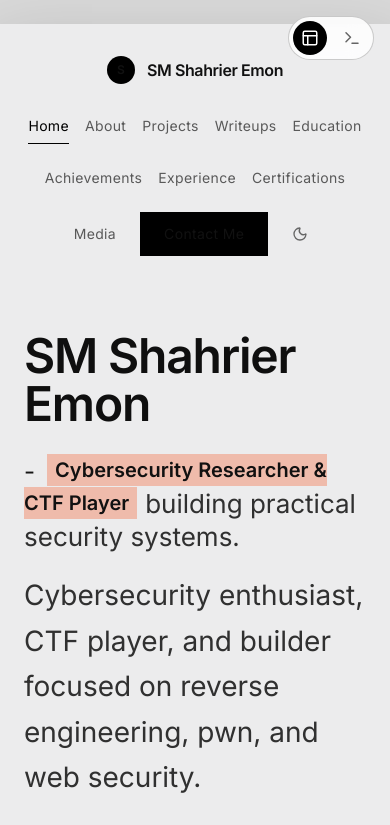
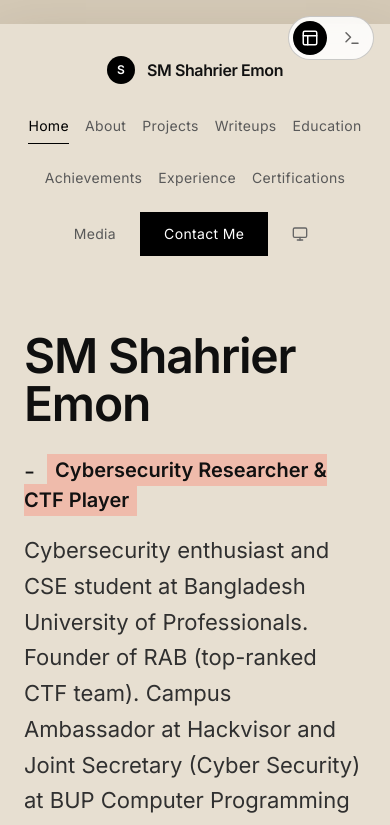
Before and after one commit to Emon095/portfolio, a React (Vite) app: page / in a window 390 px wide. Shown: the top 825 px of the page. Built offline with nearby package versions, Linux system fonts and the light colour scheme; a web font is replaced by a local one.

Commit message:
vault backup: 2026-04-27 21:33:45

```diff
--- a/src/App.tsx
+++ b/src/App.tsx
@@ -44,20 +44,20 @@ type DetailEntry = {
 
 const Scanlines = () => <div className="scanlines" />;
 
-type ThemeMode = 'light' | 'dark';
+type ThemeMode = 'light' | 'dark' | 'classic';
 
 const ModeToggle = ({ mode, setMode, theme }: { mode: 'editorial' | 'terminal', setMode: (m: 'editorial' | 'terminal') => void, theme: ThemeMode }) => (
-  <div className={`fixed top-4 right-4 md:top-8 md:right-8 z-[60] flex items-center gap-2 backdrop-blur-md p-1 rounded-full border ${mode === 'editorial' ? (theme === 'light' ? 'bg-white/85 border-black/20' : 'bg-[#171717]/85 border-white/15') : 'bg-mono-surface/80 border-mono-border'}`}>
+  <div className={`fixed top-4 right-4 md:top-8 md:right-8 z-[60] flex items-center gap-2 backdrop-blur-md p-1 rounded-full border ${mode === 'editorial' ? (theme === 'dark' ? 'bg-[#171717]/85 border-white/15' : 'bg-white/85 border-black/20') : 'bg-mono-surface/80 border-mono-border'}`}>
     <button
       onClick={() => setMode('editorial')}
-      className={`p-2 rounded-full transition-all cursor-pointer ${mode === 'editorial' ? (theme === 'light' ? 'bg-black text-white' : 'bg-white text-black') : 'text-mono-muted hover:text-white'}`}
+      className={`p-2 rounded-full transition-all cursor-pointer ${mode === 'editorial' ? (theme === 'dark' ? 'bg-white text-black' : 'bg-black text-white') : 'text-mono-muted hover:text-white'}`}
       title="Editorial View"
     >
       <LayoutIcon size={18} />
     </button>
     <button
       onClick={() => setMode('terminal')}
-      className={`p-2 rounded-full transition-all cursor-pointer ${mode === 'terminal' ? 'bg-mono-accent text-mono-bg' : mode === 'editorial' ? 'text-black/60 hover:text-black' : 'text-mono-muted hover:text-white'}`}
+      className={`p-2 rounded-full transition-all cursor-pointer ${mode === 'terminal' ? 'bg-mono-accent text-mono-bg' : mode === 'editorial' ? (theme === 'dark' ? 'text-white/65 hover:text-white' : 'text-black/60 hover:text-black') : 'text-mono-muted hover:text-white'}`}
       title="Terminal View"
     >
       <TerminalIcon size={18} />
@@ -69,7 +69,8 @@ const ModeToggle = ({ mode, setMode, theme }: { mode: 'editorial' | 'terminal',
 
 const EditorialView = ({ onContact, onOpenEntry, activeSection, setActiveSection, theme, onToggleTheme }: { onContact: () => void, onOpenEntry: (entry: DetailEntry) => void, activeSection: string, setActiveSection: (s: string) => void, theme: ThemeMode, onToggleTheme: () => void }) => {
   const isHome = true;
-  const isLight = theme === 'light';
+  const isLight = theme !== 'dark';
+  const isClassic = theme === 'classic';
   const renderContent = () => {
     switch (activeSection) {
       case 'home':
@@ -88,12 +89,9 @@ const EditorialView = ({ onContact, onOpenEntry, activeSection, setActiveSection
                 <span className={`font-semibold px-2 py-1 ${isLight ? 'bg-[#efbbab] text-[#111]' : 'bg-white/15 text-white'}`}>
                   {USER_INFO.role}
                 </span>
-                <span className={`text-[26px] md:text-[30px] font-normal ml-2 align-middle ${isLight ? 'text-[#303030]' : 'text-white/75'}`}>
-                  building practical security systems.
-                </span>
               </div>
-              <p className={`mt-5 max-w-lg text-[28px] leading-relaxed ${isLight ? 'text-[#303030]' : 'text-white/75'}`}>
-                Cybersecurity enthusiast, CTF player, and builder focused on reverse engineering, pwn, and web security.
+              <p className={`mt-5 max-w-3xl text-[22px] md:text-[24px] leading-relaxed ${isLight ? 'text-[#303030]' : 'text-white/75'}`}>
+                Cybersecurity enthusiast and CSE student at Bangladesh University of Professionals. Founder of RAB (top-ranked CTF team). Campus Ambassador at Hackvisor and Joint Secretary (Cyber Security) at BUP Computer Programming Club. Passionate about reverse engineering and system security.
               </p>
               <div className="mt-10 flex items-center gap-4">
                 <button onClick={() => setActiveSection('profile')} className={`px-5 py-4 text-sm font-semibold tracking-wide uppercase cursor-pointer transition-opacity ${isLight ? 'bg-black text-white hover:opacity-90' : 'bg-white text-black hover:opacity-90'}`}>
@@ -525,7 +523,7 @@ const EditorialView = ({ onContact, onOpenEntry, activeSection, setActiveSection
       initial={{ opacity: 0 }}
       animate={{ opacity: 1 }}
       exit={{ opacity: 0 }}
-      className={`${isLight ? 'theme-light bg-[#ececed] text-[#161616] shadow-[0_26px_60px_rgba(0,0,0,0.22)]' : 'theme-dark bg-[#0e0e0e] text-[#ececec] shadow-[0_30px_70px_rgba(0,0,0,0.52)]'} min-h-screen w-full max-w-[1160px] mx-auto flex flex-col mt-6 md:mt-10 px-6 md:px-12 lg:px-16 pt-8 md:pt-10 pb-10 md:pb-14`}
+      className={`${theme === 'dark' ? 'theme-dark bg-[#0e0e0e] text-[#ececec] shadow-[0_30px_70px_rgba(0,0,0,0.52)]' : theme === 'classic' ? 'theme-classic bg-[#e7dfd1] text-[#2a2118] shadow-[0_24px_56px_rgba(49,33,20,0.2)]' : 'theme-light bg-[#ececed] text-[#161616] shadow-[0_26px_60px_rgba(0,0,0,0.22)]'} min-h-screen w-full max-w-[1160px] mx-auto flex flex-col mt-6 md:mt-10 px-6 md:px-12 lg:px-16 pt-8 md:pt-10 pb-10 md:pb-14`}
     >
       {/* Header Section */}
       <header className={`flex flex-col md:flex-row justify-between items-center ${isHome ? 'pb-7 mb-4 gap-6' : 'border-b border-mono-border pb-8 mb-8 gap-8'}`}>
@@ -566,7 +564,7 @@ const EditorialView = ({ onContact, onOpenEntry, activeSection, setActiveSection
           </button>
           {isHome ? (
             <button onClick={onToggleTheme} className={`px-2 cursor-pointer transition-colors ${isLight ? 'text-[#666] hover:text-black' : 'text-white/70 hover:text-white'}`} aria-label="Toggle theme">
-              {isLight ? <Moon size={16} /> : <Sun size={16} />}
+              {theme === 'light' ? <Moon size={16} /> : theme === 'dark' ? <Sun size={16} /> : <Monitor size={16} />}
             </button>
           ) : null}
         </nav>
@@ -597,7 +595,7 @@ const EditorialView = ({ onContact, onOpenEntry, activeSection, setActiveSection
 };
 
 const EntryPage = ({ entry, onBack, theme }: { entry: DetailEntry; onBack: () => void, theme: ThemeMode }) => {
-  const isLight = theme === 'light';
+  const isLight = theme !== 'dark';
   const sectionName = entry.section === 'writeups'
     ? 'Writeups'
     : entry.section === 'achievements'
@@ -611,7 +609,7 @@ const EntryPage = ({ entry, onBack, theme }: { entry: DetailEntry; onBack: () =>
       initial={{ opacity: 0, y: 12 }}
       animate={{ opacity: 1, y: 0 }}
       exit={{ opacity: 0, y: -12 }}
-      className={`${isLight ? 'theme-light bg-[#ececed] text-[#161616] shadow-[0_26px_60px_rgba(0,0,0,0.22)]' : 'theme-dark bg-[#0e0e0e] text-[#ececec] shadow-[0_30px_70px_rgba(0,0,0,0.52)]'} min-h-screen w-full max-w-[1160px] mx-auto mt-6 md:mt-10 pb-16 px-6 md:px-12 lg:px-16 pt-10`}
+      className={`${theme === 'dark' ? 'theme-dark bg-[#0e0e0e] text-[#ececec] shadow-[0_30px_70px_rgba(0,0,0,0.52)]' : theme === 'classic' ? 'theme-classic bg-[#e7dfd1] text-[#2a2118] shadow-[0_24px_56px_rgba(49,33,20,0.2)]' : 'theme-light bg-[#ececed] text-[#161616] shadow-[0_26px_60px_rgba(0,0,0,0.22)]'} min-h-screen w-full max-w-[1160px] mx-auto mt-6 md:mt-10 pb-16 px-6 md:px-12 lg:px-16 pt-10`}
     >
       <div className="max-w-5xl mx-auto">
         <button
@@ -763,7 +761,7 @@ const TerminalView = () => {
 const App: React.FC = () => {
   const [mode, setMode] = useState<'editorial' | 'terminal'>('editorial');
   const [activeSection, setActiveSection] = useState('home');
-  const [theme, setTheme] = useState<ThemeMode>('light');
+  const [theme, setTheme] = useState<ThemeMode>('classic');
   const isEditorial = mode === 'editorial';
 
   // Flicker effect on mode change
@@ -778,7 +776,7 @@ const App: React.FC = () => {
   const [selectedEntry, setSelectedEntry] = useState<DetailEntry | null>(null);
 
   return (
-    <div className={`relative min-h-screen overflow-x-hidden ${isEditorial ? (theme === 'light' ? 'bg-[#d8d8d8] text-[#1a1a1a]' : 'bg-[#090909] text-[#ededed]') : 'bg-mono-bg text-gray-400'} ${flickering ? 'opacity-70' : 'opacity-100'}`}>
+    <div className={`relative min-h-screen overflow-x-hidden ${isEditorial ? (theme === 'dark' ? 'bg-[#090909] text-[#ededed]' : theme === 'classic' ? 'bg-[#d4c9b6] text-[#2a2118]' : 'bg-[#d8d8d8] text-[#1a1a1a]') : 'bg-mono-bg text-gray-400'} ${flickering ? 'opacity-70' : 'opacity-100'}`}>
       {!isEditorial ? <Scanlines /> : null}
       <ModeToggle mode={mode} setMode={setMode} theme={theme} />
 
@@ -794,7 +792,7 @@ const App: React.FC = () => {
               activeSection={activeSection}
               setActiveSection={setActiveSection}
               theme={theme}
-              onToggleTheme={() => setTheme((prev) => (prev === 'light' ? 'dark' : 'light'))}
+              onToggleTheme={() => setTheme((prev) => (prev === 'light' ? 'dark' : prev === 'dark' ? 'classic' : 'light'))}
             />
           )
         ) : (
@@ -805,34 +803,34 @@ const App: React.FC = () => {
       {/* Contact Modal */}
       <AnimatePresence>
         {showContact && (
-          <div className={`fixed inset-0 z-[100] flex items-center justify-center p-6 backdrop-blur-xl ${isEditorial ? (theme === 'light' ? 'bg-black/25' : 'bg-black/55') : 'bg-mono-bg/60'}`}>
+          <div className={`fixed inset-0 z-[100] flex items-center justify-center p-6 backdrop-blur-xl ${isEditorial ? (theme === 'dark' ? 'bg-black/55' : 'bg-black/25') : 'bg-mono-bg/60'}`}>
             <motion.div
               initial={{ scale: 0.9, opacity: 0 }}
               animate={{ scale: 1, opacity: 1 }}
               exit={{ scale: 0.9, opacity: 0 }}
-              className={`${isEditorial ? (theme === 'light' ? 'theme-light' : 'theme-dark') : ''} terminal-card w-full max-w-lg relative`}
+              className={`${isEditorial ? (theme === 'dark' ? 'theme-dark' : theme === 'classic' ? 'theme-classic' : 'theme-light') : ''} terminal-card w-full max-w-lg relative`}
             >
               <button
                 onClick={() => setShowContact(false)}
-                className={`absolute top-4 right-4 ${isEditorial ? (theme === 'light' ? 'text-black/55 hover:text-black' : 'text-white/65 hover:text-white') : 'text-mono-muted hover:text-mono-accent'} cursor-pointer`}
+                className={`absolute top-4 right-4 ${isEditorial ? (theme === 'dark' ? 'text-white/65 hover:text-white' : 'text-black/55 hover:text-black') : 'text-mono-muted hover:text-mono-accent'} cursor-pointer`}
               >
                 [X]_CLOSE
               </button>
-              <h2 className={`text-2xl font-bold mb-8 flex items-center gap-2 ${isEditorial ? (theme === 'light' ? 'text-black' : 'text-white') : ''}`}>
-                <Mail size={24} className={`${isEditorial ? (theme === 'light' ? 'text-black' : 'text-white') : 'text-mono-accent'}`} /> Establish_Connection
+              <h2 className={`text-2xl font-bold mb-8 flex items-center gap-2 ${isEditorial ? (theme === 'dark' ? 'text-white' : 'text-black') : ''}`}>
+                <Mail size={24} className={`${isEditorial ? (theme === 'dark' ? 'text-white' : 'text-black') : 'text-mono-accent'}`} /> Establish_Connection
               </h2>
               <form className="space-y-6">
                 <div>
                   <label className="block font-mono text-xs text-mono-muted uppercase mb-2">Identifier_Name</label>
-                  <input type="text" className={`w-full border border-mono-border p-3 font-mono text-mono-accent outline-none focus:border-mono-accent/50 ${isEditorial ? (theme === 'light' ? 'bg-white/70' : 'bg-white/5') : 'bg-mono-bg'}`} />
+                  <input type="text" className={`w-full border border-mono-border p-3 font-mono text-mono-accent outline-none focus:border-mono-accent/50 ${isEditorial ? (theme === 'dark' ? 'bg-white/5' : 'bg-white/70') : 'bg-mono-bg'}`} />
                 </div>
                 <div>
                   <label className="block font-mono text-xs text-mono-muted uppercase mb-2">Protocol_Email</label>
-                  <input type="email" className={`w-full border border-mono-border p-3 font-mono text-mono-accent outline-none focus:border-mono-accent/50 ${isEditorial ? (theme === 'light' ? 'bg-white/70' : 'bg-white/5') : 'bg-mono-bg'}`} />
+                  <input type="email" className={`w-full border border-mono-border p-3 font-mono text-mono-accent outline-none focus:border-mono-accent/50 ${isEditorial ? (theme === 'dark' ? 'bg-white/5' : 'bg-white/70') : 'bg-mono-bg'}`} />
                 </div>
                 <div>
                   <label className="block font-mono text-xs text-mono-muted uppercase mb-2">Packet_Payload</label>
-                  <textarea rows={4} className={`w-full border border-mono-border p-3 font-mono text-mono-accent outline-none focus:border-mono-accent/50 ${isEditorial ? (theme === 'light' ? 'bg-white/70' : 'bg-white/5') : 'bg-mono-bg'}`} />
+                  <textarea rows={4} className={`w-full border border-mono-border p-3 font-mono text-mono-accent outline-none focus:border-mono-accent/50 ${isEditorial ? (theme === 'dark' ? 'bg-white/5' : 'bg-white/70') : 'bg-mono-bg'}`} />
                 </div>
                 <button className="btn-primary w-full cursor-pointer">
                   SEND_PACKET
--- a/src/index.css
+++ b/src/index.css
@@ -77,6 +77,14 @@
     --color-mono-border: rgba(255, 255, 255, 0.2);
   }
 
+  .theme-classic {
+    --color-mono-bg: #e7dfd1;
+    --color-mono-surface: #f2ecdf;
+    --color-mono-accent: #2f2518;
+    --color-mono-muted: rgba(47, 37, 24, 0.72);
+    --color-mono-border: rgba(47, 37, 24, 0.26);
+  }
+
   .theme-light .terminal-card {
     @apply border-black/15 bg-[#f7f7f7] hover:bg-[#f1f1f1];
   }
@@ -95,6 +103,14 @@
 
   .theme-dark .column-title {
     @apply text-white/65;
+  }
+
+  .theme-classic .terminal-card {
+    @apply border-[#4a3924]/25 bg-[#f2ecdf] hover:bg-[#ebe2d1];
+  }
+
+  .theme-classic .column-title {
+    @apply text-[#4a3924]/70;
   }
 
   .theme-light .text-white {
```
